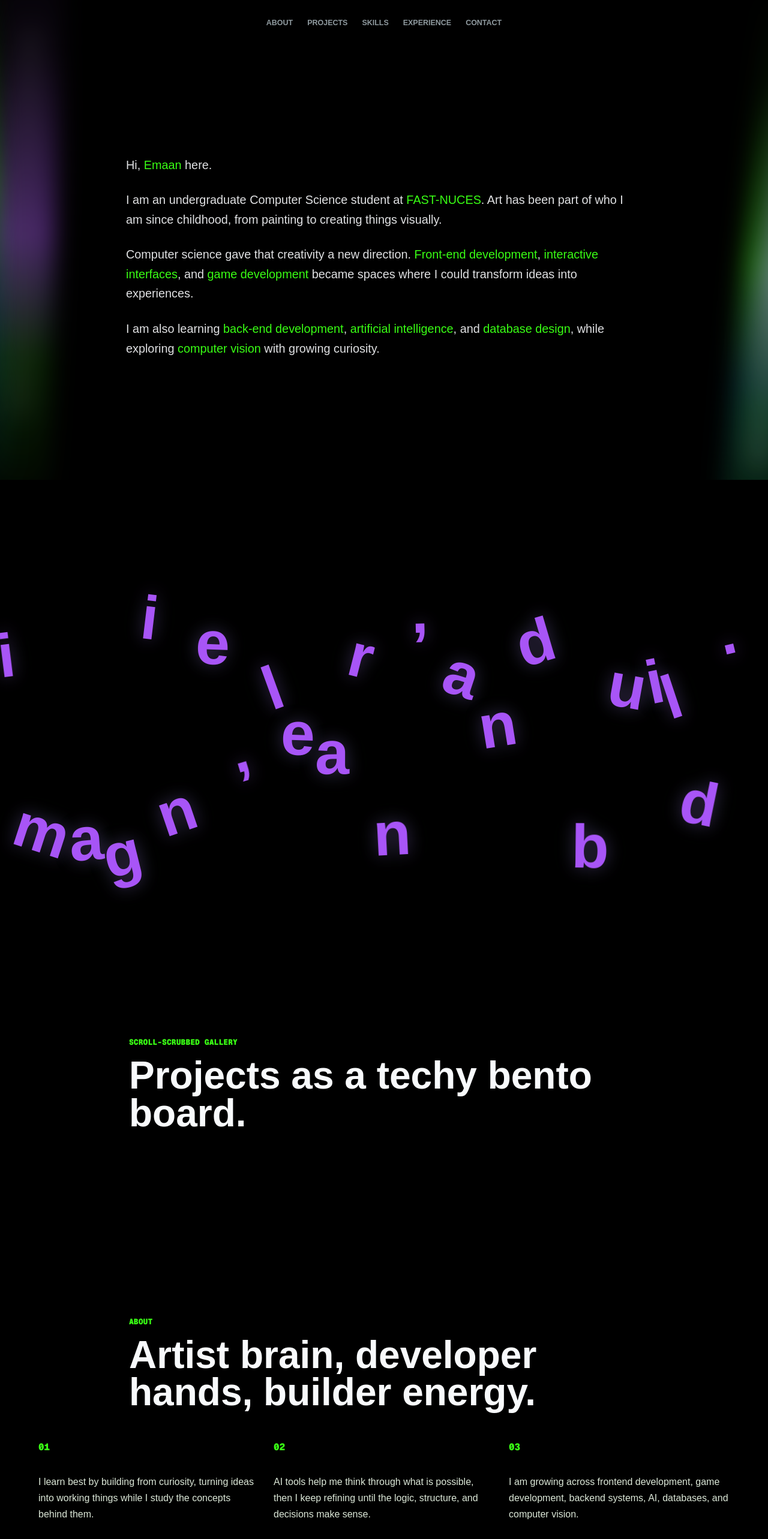
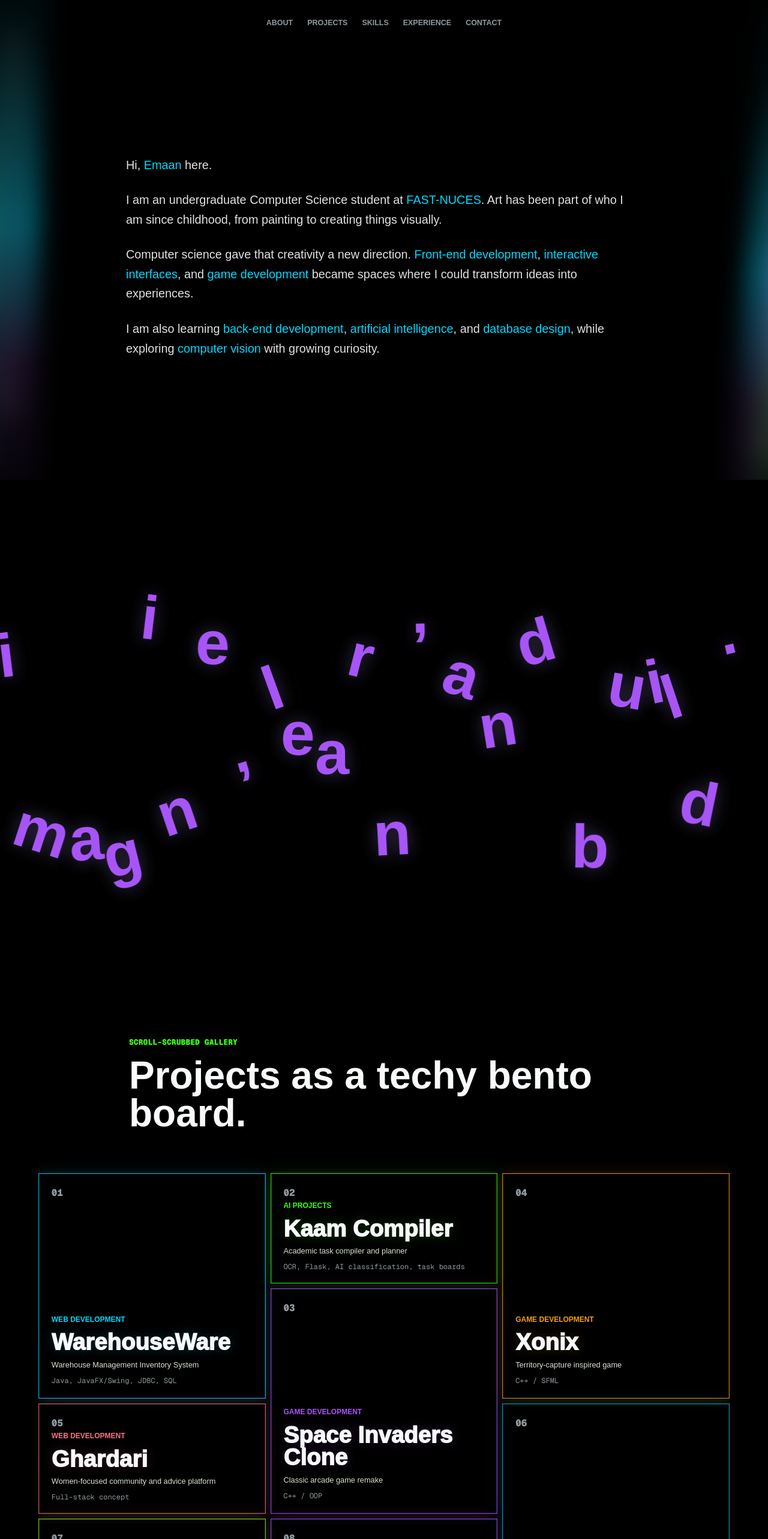
Before and after one commit to emaxb-hub/Portfolio, a Next.js app: page / in a window 1280 px wide. Shown: the top 2566 px of the page at 60% size. Built offline with nearby package versions, Linux system fonts and the light colour scheme.

Commit message:
Scope ribbons and color project borders

```diff
--- a/app/PortfolioHome.tsx
+++ b/app/PortfolioHome.tsx
@@ -158,9 +158,9 @@ export default function PortfolioHome() {
     const ctx = gsap.context(() => {
       if (!reduceMotion) {
         gsap.to(".neon-ribbon", {
-          y: "random(-80, 80)",
-          x: "random(-34, 34)",
-          rotation: "random(-10, 10)",
+          y: "random(-70, 70)",
+          x: "random(-22, 22)",
+          rotation: "random(-8, 8)",
           scaleY: "random(0.92, 1.08)",
           duration: "random(5, 8)",
           ease: "sine.inOut",
@@ -324,14 +324,14 @@ export default function PortfolioHome() {
 
   return (
     <main className="portfolio" ref={rootRef}>
-      <div className="ribbon-field" aria-hidden="true">
-        <span className="neon-ribbon ribbon-left ribbon-green" />
-        <span className="neon-ribbon ribbon-left ribbon-purple" />
-        <span className="neon-ribbon ribbon-right ribbon-purple" />
-        <span className="neon-ribbon ribbon-right ribbon-green" />
-      </div>
+      <section className="hero" id="home" aria-label="Intro">
+        <div className="ribbon-field" aria-hidden="true">
+          <span className="neon-ribbon ribbon-left ribbon-green" />
+          <span className="neon-ribbon ribbon-left ribbon-blue" />
+          <span className="neon-ribbon ribbon-right ribbon-purple" />
+          <span className="neon-ribbon ribbon-right ribbon-blue" />
+        </div>
 
-      <section className="hero" id="home" aria-label="Intro">
         <div className="split-panel split-panel-left" />
         <div className="split-panel split-panel-right" />
 
--- a/app/globals.css
+++ b/app/globals.css
@@ -4,6 +4,7 @@
   --background: #000000;
   --primary: #39ff14;
   --accent: #06b6d4;
+  --blue: #00d9ff;
   --purple: #a855f7;
   --warm: #f59e0b;
   --rose: #fb7185;
@@ -46,9 +47,9 @@ a {
 }
 
 .ribbon-field {
-  position: fixed;
+  position: absolute;
   inset: 0;
-  z-index: 3;
+  z-index: 1;
   overflow: hidden;
   opacity: 0;
   pointer-events: none;
@@ -78,11 +79,11 @@ a {
 }
 
 .ribbon-left {
-  left: max(-7rem, -7vw);
+  left: max(-9rem, -9vw);
 }
 
 .ribbon-right {
-  right: max(-7rem, -7vw);
+  right: max(-9rem, -9vw);
 }
 
 .ribbon-green {
@@ -107,22 +108,33 @@ a {
   );
 }
 
-.ribbon-left.ribbon-green {
-  transform: translateX(-18%) rotate(11deg);
+.ribbon-blue {
+  background: linear-gradient(
+    180deg,
+    transparent 0%,
+    rgba(0, 217, 255, 0.16) 20%,
+    rgba(0, 217, 255, 0.82) 50%,
+    rgba(168, 85, 247, 0.28) 72%,
+    transparent 100%
+  );
 }
 
-.ribbon-left.ribbon-purple {
-  left: max(-4rem, -3vw);
-  transform: translateX(-8%) rotate(-8deg);
+.ribbon-left.ribbon-green {
+  transform: translateX(-28%) rotate(11deg);
+}
+
+.ribbon-left.ribbon-blue {
+  left: max(-5rem, -4vw);
+  transform: translateX(-16%) rotate(-8deg);
 }
 
 .ribbon-right.ribbon-purple {
-  transform: translateX(18%) rotate(-11deg);
+  transform: translateX(28%) rotate(-11deg);
 }
 
-.ribbon-right.ribbon-green {
-  right: max(-4rem, -3vw);
-  transform: translateX(8%) rotate(8deg);
+.ribbon-right.ribbon-blue {
+  right: max(-5rem, -4vw);
+  transform: translateX(16%) rotate(8deg);
 }
 
 .hero {
@@ -139,6 +151,7 @@ a {
 .Horizontal,
 .gallery-section,
 .section {
+  position: relative;
   z-index: 2;
 }
 
@@ -277,7 +290,7 @@ a {
 }
 
 .hero-intro-block span {
-  color: var(--primary);
+  color: var(--blue);
 }
 
 .Horizontal {
@@ -358,6 +371,7 @@ a {
 }
 
 .gallery__item {
+  --tile-rgb: 0, 217, 255;
   position: relative;
   flex: none;
   display: flex;
@@ -366,7 +380,39 @@ a {
   min-width: 0;
   overflow: hidden;
   padding: clamp(0.9rem, 2vw, 1.3rem);
+  border: 1px solid rgba(var(--tile-rgb), 0.78);
   background: transparent;
+  box-shadow:
+    inset 0 0 0 1px rgba(var(--tile-rgb), 0.22),
+    0 0 24px rgba(var(--tile-rgb), 0.14);
+}
+
+.gallery__item:nth-child(2) {
+  --tile-rgb: 57, 255, 20;
+}
+
+.gallery__item:nth-child(3) {
+  --tile-rgb: 168, 85, 247;
+}
+
+.gallery__item:nth-child(4) {
+  --tile-rgb: 245, 158, 11;
+}
+
+.gallery__item:nth-child(5) {
+  --tile-rgb: 251, 113, 133;
+}
+
+.gallery__item:nth-child(6) {
+  --tile-rgb: 6, 182, 212;
+}
+
+.gallery__item:nth-child(7) {
+  --tile-rgb: 163, 230, 53;
+}
+
+.gallery__item:nth-child(8) {
+  --tile-rgb: 168, 85, 247;
 }
 
 .gallery__item span,
@@ -385,7 +431,7 @@ a {
 
 .gallery__item p {
   margin: auto 0 0.65rem;
-  color: var(--purple);
+  color: rgb(var(--tile-rgb));
   font-size: 0.75rem;
   font-weight: 900;
   text-transform: uppercase;
@@ -397,6 +443,7 @@ a {
   margin: 0;
   overflow-wrap: anywhere;
   color: var(--text);
+  text-shadow: 0 0 20px rgba(var(--tile-rgb), 0.22);
   font-size: clamp(1.2rem, 3vw, 2.45rem);
   font-weight: 950;
   line-height: 0.98;
@@ -633,7 +680,7 @@ a {
 
   .neon-ribbon {
     width: clamp(3rem, 12vw, 4.8rem);
-    opacity: 0.34;
+    opacity: 0.3;
     filter: blur(16px);
   }
 
```
Also changed, not shown: 1 other file (tests, documents, lock files or other folders).
